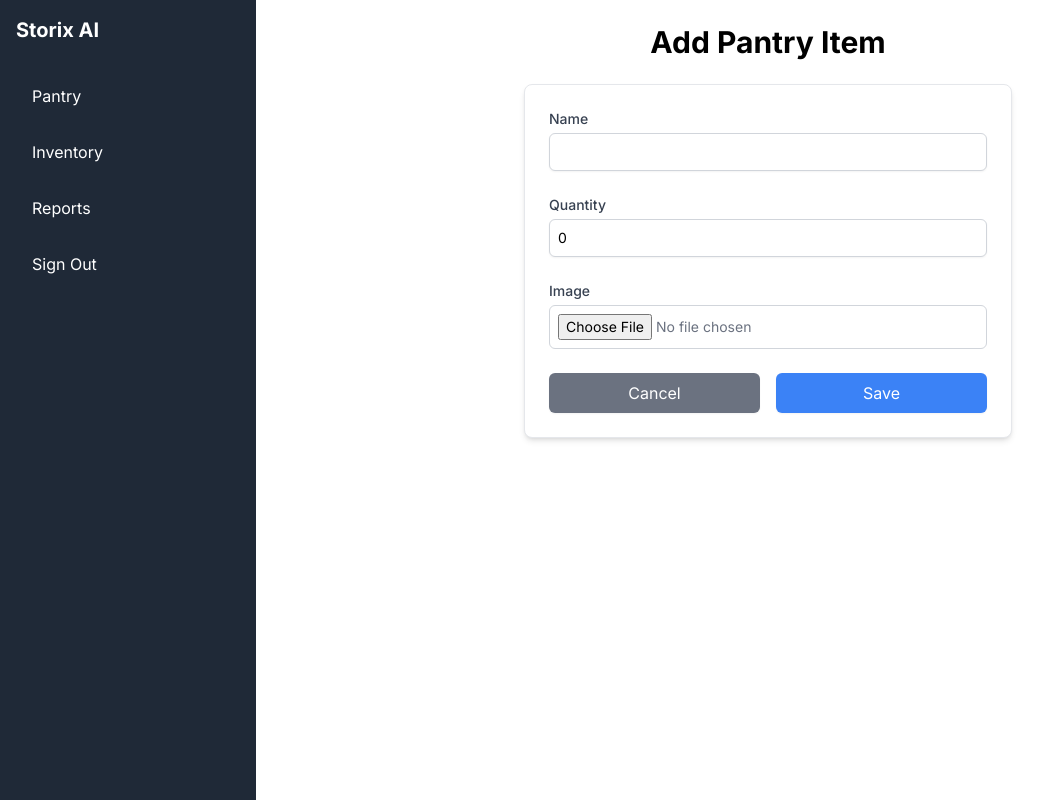
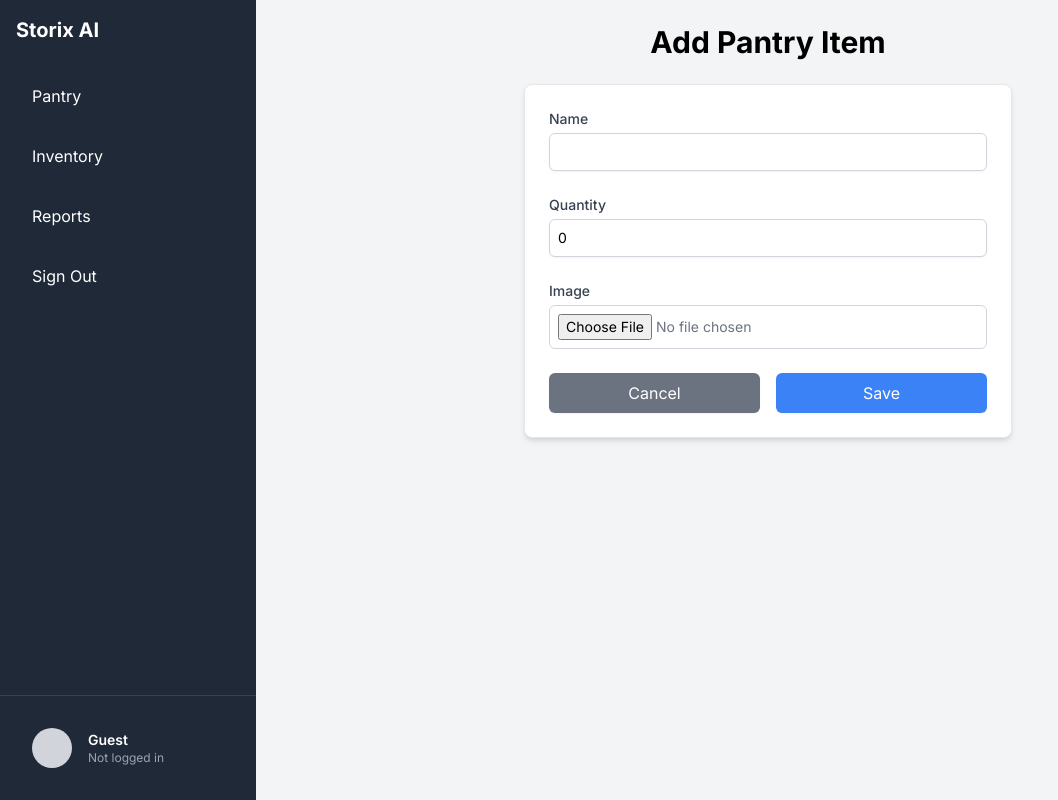
Before and after one commit to BALASANTHOSH01/Storix-AI, a Next.js app: page /dashboard/add-pantry-item in a window 1280 px wide. Shown: the whole page, without its empty margins (0-1058 px from the left). Built offline with nearby package versions, Linux system fonts and the light colour scheme; no server answers.

Commit message:
Functionality updation

```diff
--- a/components/Dashboard/DashboardLayout.tsx
+++ b/components/Dashboard/DashboardLayout.tsx
@@ -4,6 +4,7 @@ import Link from "next/link";
 import { ReactNode } from "react";
 import { signOut } from "firebase/auth";
 import { auth } from "../../firebase/config";
+import UserProfile from "../User/UserProfile"; // Import the UserProfile component
 
 const DashboardLayout = ({ children }: { children: ReactNode }) => {
   const handleSignOut = async () => {
@@ -19,19 +20,40 @@ const DashboardLayout = ({ children }: { children: ReactNode }) => {
   };
 
   return (
-    <div className="flex h-screen">
-      <aside className="w-64 bg-gray-800 text-white">
-        <div className="p-4">
+    <div className="flex h-screen bg-gray-100">
+      <aside className="w-64 bg-gray-800 text-white flex flex-col">
+        <div className="p-4 flex-shrink-0">
           <h2 className="text-xl font-bold">Storix AI</h2>
           <nav className="mt-6">
-            <ul>
-              <li><Link href="/dashboard/pantry" className="block p-4 hover:bg-gray-700">Pantry</Link></li>
-              <li><Link href="/dashboard/inventory" className="block p-4 hover:bg-gray-700">Inventory</Link></li>
-              <li><Link href="/dashboard/reports" className="block p-4 hover:bg-gray-700">Reports</Link></li>
+            <ul className="space-y-1">
+              <li>
+                <Link
+                  href="/dashboard/pantry"
+                  className="block p-4 hover:bg-gray-700 rounded"
+                >
+                  Pantry
+                </Link>
+              </li>
+              <li>
+                <Link
+                  href="/dashboard/inventory"
+                  className="block p-4 hover:bg-gray-700 rounded"
+                >
+                  Inventory
+                </Link>
+              </li>
+              <li>
+                <Link
+                  href="/dashboard/reports"
+                  className="block p-4 hover:bg-gray-700 rounded"
+                >
+                  Reports
+                </Link>
+              </li>
               <li>
                 <button
                   onClick={handleSignOut}
-                  className="w-full p-4 text-left hover:bg-gray-700"
+                  className="w-full p-4 text-left hover:bg-gray-700 rounded"
                 >
                   Sign Out
                 </button>
@@ -39,10 +61,14 @@ const DashboardLayout = ({ children }: { children: ReactNode }) => {
             </ul>
           </nav>
         </div>
+
+        {/* Add margin-top auto to push the profile to the bottom */}
+        <div className="mt-auto p-4 border-t border-gray-700">
+          <UserProfile /> {/* Display user profile at the bottom */}
+        </div>
+
       </aside>
-      <main className="flex-1 p-6">
-        {children}
-      </main>
+      <main className="flex-1 p-6">{children}</main>
     </div>
   );
 };
--- /dev/null
+++ b/components/User/UserProfile.tsx
@@ -0,0 +1,32 @@
+// components/UserProfile.tsx
+"use client";
+
+import { useAuth } from "@/hooks/useAuth"; // Ensure this hook is created to get user data
+import Image from "next/image";
+
+const UserProfile = () => {
+  const { user } = useAuth(); // Fetch user data
+
+  return (
+    <div className="p-4 border-gray-700 flex items-center space-x-4">
+      {user?.photoURL ? (
+        <div className="relative w-10 h-10">
+          <Image
+            src={user.photoURL}
+            alt={user.displayName || 'User'}
+            layout="fill" // Fill the container
+            className="rounded-full object-cover"
+          />
+        </div>
+      ) : (
+        <div className="w-10 h-10 rounded-full bg-gray-300"></div>
+      )}
+      <div>
+        <p className="text-sm font-semibold">{user?.displayName || 'Guest'}</p>
+        <p className="text-xs text-gray-400">{user?.email || 'Not logged in'}</p>
+      </div>
+    </div>
+  );
+};
+
+export default UserProfile;
--- /dev/null
+++ b/hooks/useAuth.tsx
@@ -0,0 +1,19 @@
+// hooks/useAuth.tsx
+
+import { useState, useEffect } from 'react';
+import { getAuth, onAuthStateChanged } from 'firebase/auth';
+
+export const useAuth = () => {
+  const [user, setUser] = useState<any>(null);
+  const auth = getAuth();
+
+  useEffect(() => {
+    const unsubscribe = onAuthStateChanged(auth, (user) => {
+      setUser(user);
+    });
+
+    return () => unsubscribe();
+  }, [auth]);
+
+  return { user };
+};
--- a/next.config.mjs
+++ b/next.config.mjs
@@ -1,8 +1,12 @@
 /** @type {import('next').NextConfig} */
 const nextConfig = {
-    images: {
-      domains: ['firebasestorage.googleapis.com'],
-    },
-  };
+  images: {
+    domains: [
+      "firebasestorage.googleapis.com",
+      "lh3.googleusercontent.com",
+      "anotherdomain.com",
+    ],
+  },
+};
 
 export default nextConfig;
--- a/tailwind.config.ts
+++ b/tailwind.config.ts
@@ -5,6 +5,7 @@ const config: Config = {
     "./pages/**/*.{js,ts,jsx,tsx,mdx}",
     "./components/**/*.{js,ts,jsx,tsx,mdx}",
     "./app/**/*.{js,ts,jsx,tsx,mdx}",
+
   ],
   theme: {
     extend: {
```
